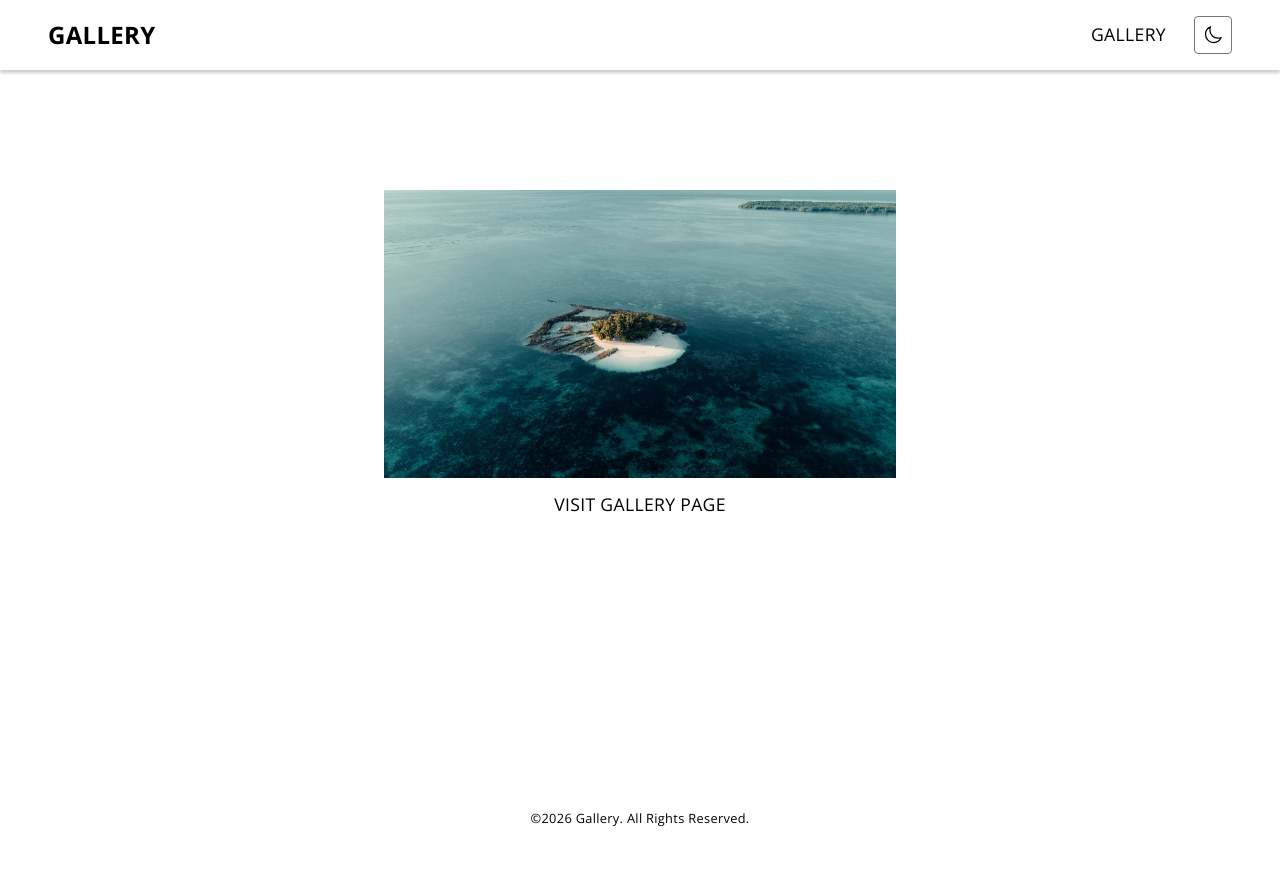
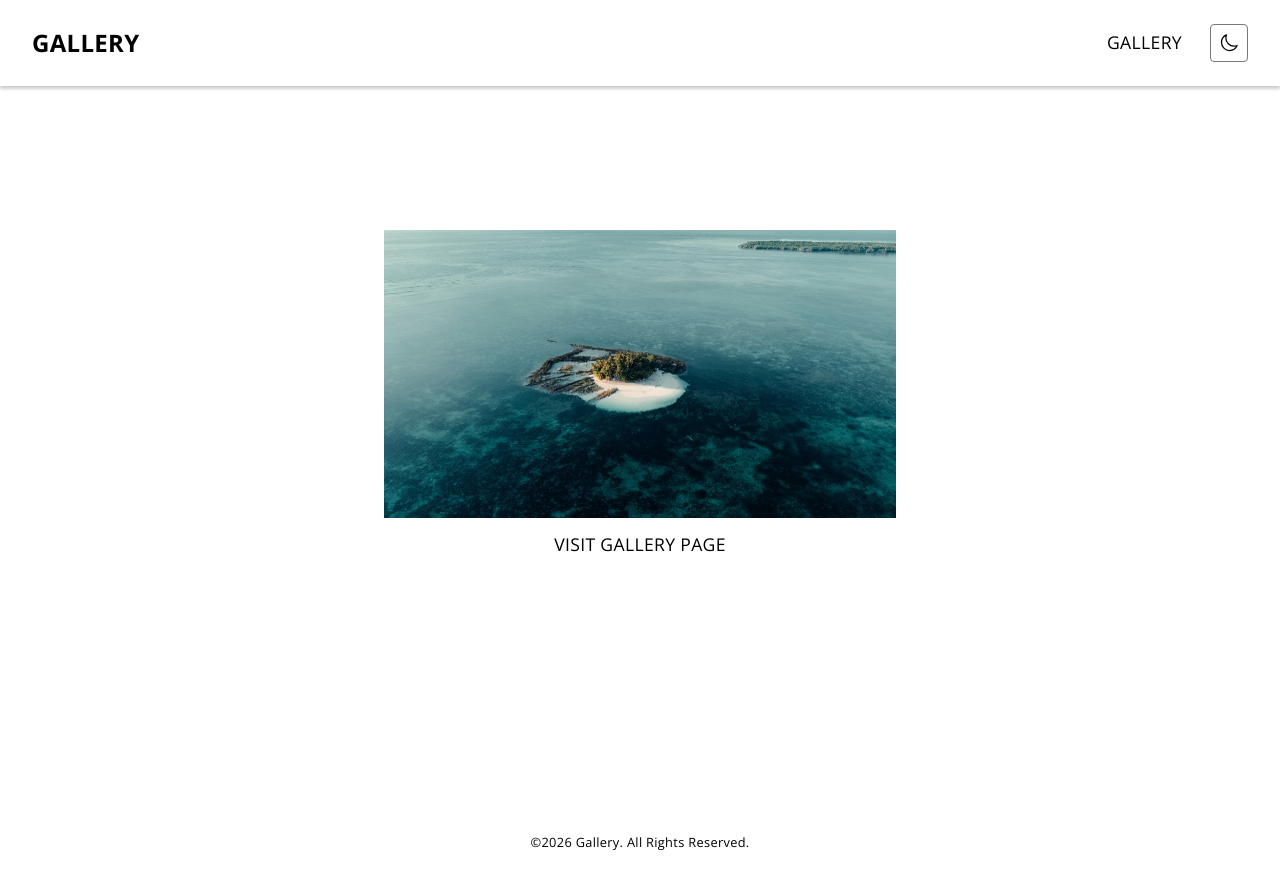
Before and after one commit to terahashi/next-gallery, a Next.js app: page / in a window 1280 px wide. Before the commit the page ends 838 px from the top, so only its background shows below. Built offline with nearby package versions, Linux system fonts and the light colour scheme.

Commit message:
LayoutPrimitives.jsxを修正 //Wrapperの箇所を追加

```diff
--- a/src/app/globals.css
+++ b/src/app/globals.css
@@ -33,7 +33,7 @@
   --color-gray: #b0b0b0;
 
   /* header / width / padding / margin / height */
-  --header-height: 70.2px;
+  --header-height: 86px;
 
   --layout-max-width: 1280px;
   --layout-padding: 16px;
--- a/src/components/Header.jsx
+++ b/src/components/Header.jsx
@@ -3,6 +3,7 @@
 import Link from 'next/link';
 import styled from 'styled-components';
 import { Wrapper, Inner } from './common/LayoutPrimitives';
+import breakpoints from '../styles/breakpoints';
 
 //⭐️ダークモード「next-themes」
 import { useTheme } from 'next-themes';
@@ -23,10 +24,16 @@ const HeaderWrap = styled.header`
   top: 0;
   left: 0;
   width: 100%;
-  height: var(--header-height);
+  height: 70px;
   box-shadow: 0 3px 3px 0 rgba(0, 0, 0, 0.2);
   background-color: #fff;
   color: #000;
+
+  /* tablet以上 */
+  @media (min-width: ${breakpoints.tablet}) {
+    height: var(--header-height);
+  }
+
   //⬇︎ダークモード時
   html.dark & {
     background-color: #1c1c1c;
@@ -54,15 +61,15 @@ const HeaderWrap = styled.header`
     &.is-active {
       font-weight: bold;
     }
-    &.is-active::after {
+    /* &.is-active::after {
       content: '';
       position: absolute;
       left: 0;
       bottom: -2px;
       width: 100%;
       height: 2.5px;
-      /* background-color: #000; */
-    }
+      background-color: #000;
+    } */
   }
 `;
 //メモ:import { Inner }を上書きして使用できます。
@@ -70,7 +77,6 @@ const HeaderInner = styled(Inner)`
   display: flex;
   justify-content: space-between;
   align-items: center;
-  padding: var(--layout-padding);
 `;
 
 const Header = () => {
--- a/src/components/common/LayoutPrimitives.jsx
+++ b/src/components/common/LayoutPrimitives.jsx
@@ -14,6 +14,8 @@ const PageContainer = styled.div`
 
 //Wrapper
 const Wrapper = styled.div`
+  padding-top: clamp(16px, 4vw, 24px);
+  padding-bottom: clamp(16px, 4vw, 24px);
   padding-left: clamp(16px, 4vw, 32px);
   padding-right: clamp(16px, 4vw, 32px);
 `;
@@ -22,7 +24,6 @@ const Wrapper = styled.div`
 const Inner = styled.div`
   width: 100%;
   max-width: var(--layout-max-width);
-  padding-inline: var(--layout-padding);
   margin: 0 auto;
 `;
 
```
